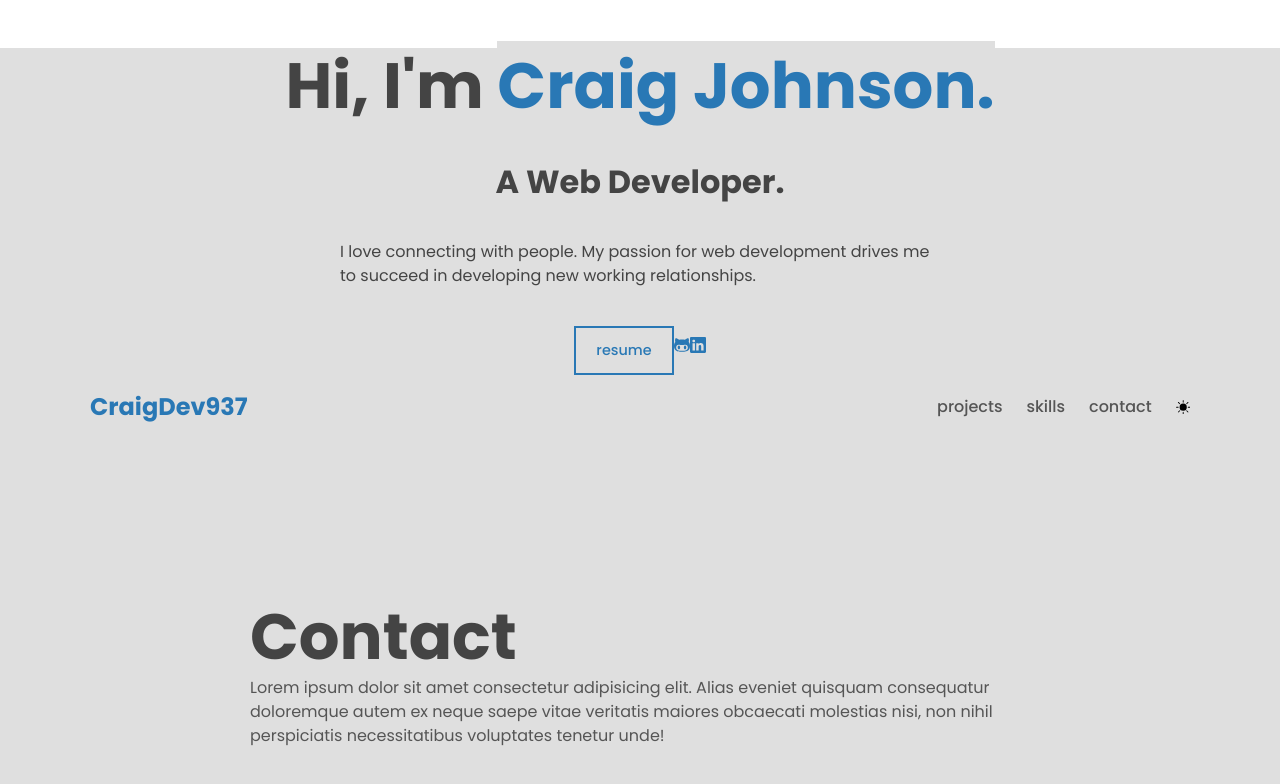
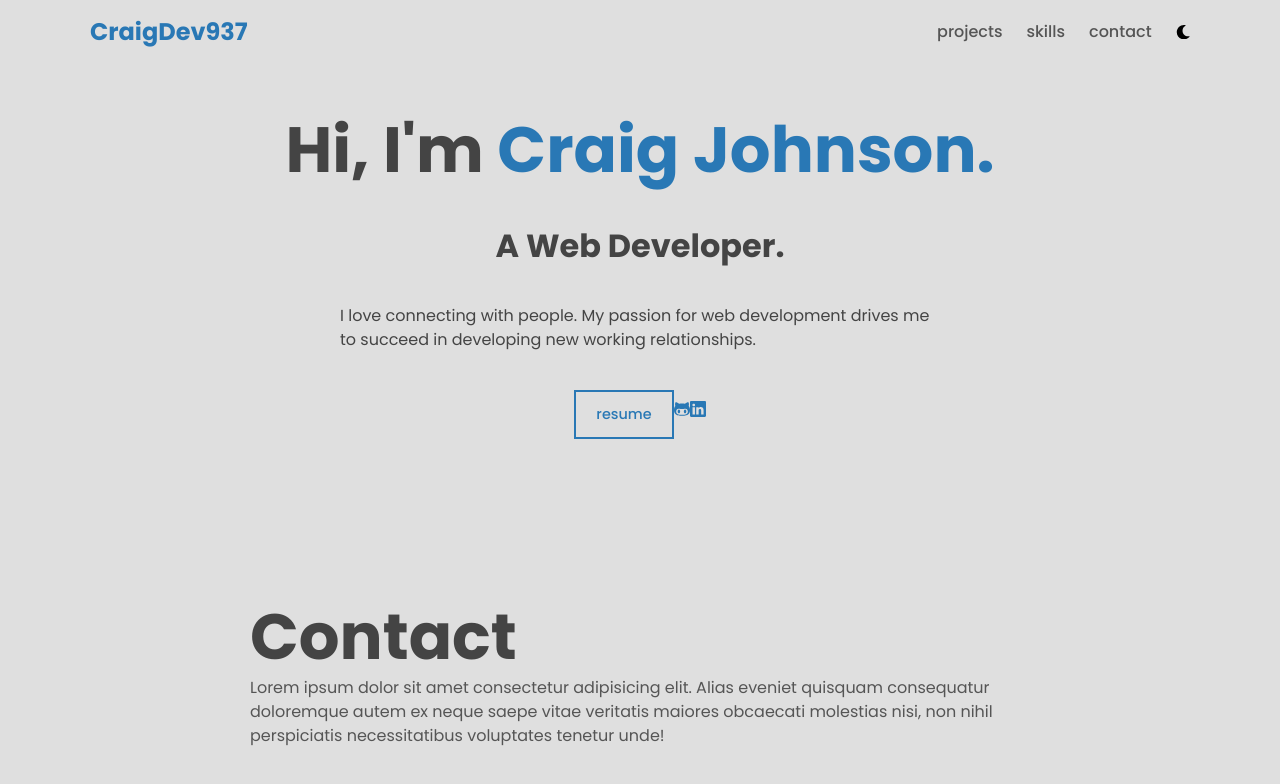
Before and after one commit to craigdev937/portfolio1, a React app: page / in a window 1280 px wide. Shown: the top 784 px of the page. Built offline with nearby package versions, Linux system fonts and the light colour scheme; the HTML template or start-up script is replaced by a standard one.

Commit message:
Updated the Navbar, App, and Header components.

```diff
--- a/src/app/App.css
+++ b/src/app/App.css
@@ -50,12 +50,6 @@ button {
     cursor: pointer;
 }
 
-@media (max-width: 900px) {
-    h1 {
-        font-size: 2.6rem;
-    }
-}
-
 .app {
     font-family: 'Poppins', sans-serif;
     line-height: 1.5;
@@ -82,7 +76,7 @@ button {
         rgba(255, 255, 255, 0.845) 0px 0px 0px 1px;
 }
 
-main {
+.main {
     max-width: 1100px;
     width: 95%;
     margin: 0 auto;
@@ -207,6 +201,12 @@ main {
     transform: translateY(-5px);
 }
 
+@media (max-width: 900px) {
+    h1 {
+        font-size: 2.6rem;
+    }
+}
+
 @media (max-width: 600px) {
     .section {
         margin-top: 4em;
--- a/src/app/App.tsx
+++ b/src/app/App.tsx
@@ -10,9 +10,13 @@ export const App = (): JSX.Element => {
     return (
         <section id="top" className={`${themeName} app`}>
             <React.Fragment>
-                <About />
                 <Header />
-                <Contact />
+                <section className="main">
+                    <About />
+                    <Contact />
+                </section>
+                {/* Scroll goes here */}
+                {/* Footer goes here */}
             </React.Fragment>
         </section>
     );
--- a/src/components/about/About.tsx
+++ b/src/components/about/About.tsx
@@ -21,7 +21,7 @@ export const About = (): JSX.Element => {
     const { name, role, description, resume, social } = about;
     return (
         <React.Fragment>
-            <main className="about center">
+            <aside className="about center">
                 {name && (
                     <h1>Hi, I'm <span
                         className="about__name">{name}.</span>
@@ -66,7 +66,7 @@ export const About = (): JSX.Element => {
                         </React.Fragment>
                     )}
                 </section>
-            </main>
+            </aside>
         </React.Fragment>
     );
 };
--- a/src/components/contact/Contact.tsx
+++ b/src/components/contact/Contact.tsx
@@ -4,10 +4,10 @@ import "./Contact.css";
 export const Contact = (): JSX.Element => {
     return (
         <React.Fragment>
-            <main id="contact" className="contact">
+            <section id="contact" className="contact">
                 <h1>Contact</h1>
                 <p>Lorem ipsum dolor sit amet consectetur adipisicing elit. Alias eveniet quisquam consequatur doloremque autem ex neque saepe vitae veritatis maiores obcaecati molestias nisi, non nihil perspiciatis necessitatibus voluptates tenetur unde!</p>
-            </main>
+            </section>
         </React.Fragment>
     );
 };
--- a/src/components/header/Header.tsx
+++ b/src/components/header/Header.tsx
@@ -24,7 +24,6 @@ export const Header = (): JSX.Element => {
 };
 
 const header = {
-    // all the properties are optional.
     homepage: "https://github.com/craigdev937",
     title: "CraigDev937",
 };
--- a/src/components/navbar/Navbar.tsx
+++ b/src/components/navbar/Navbar.tsx
@@ -2,7 +2,7 @@ import React from "react";
 import "./Navbar.css";
 import { GiHamburgerMenu } from "react-icons/gi";
 import { GrClose } from "react-icons/gr";
-import { BsFillBrightnessHighFill } from "react-icons/bs";
+import { FaMoon } from "react-icons/fa";
 import { MdOutlineWbSunny } from "react-icons/md";
 import { ThemeContext } from "../../context/Theme";
 
@@ -50,7 +50,7 @@ export const Navbar = (): JSX.Element => {
                 className="btn btn--icon nav__theme"
                 aria-label="toggle theme"
                 onClick={toggleTheme}
-                >{themeName === "dark" ? <MdOutlineWbSunny /> : <BsFillBrightnessHighFill />}
+                >{themeName === "dark" ? <MdOutlineWbSunny /> : <FaMoon />}
             </button>
 
             <button
```
